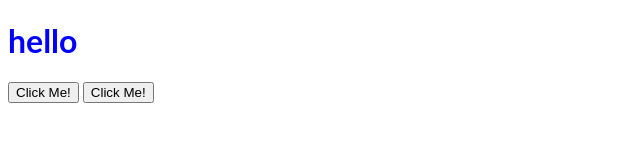
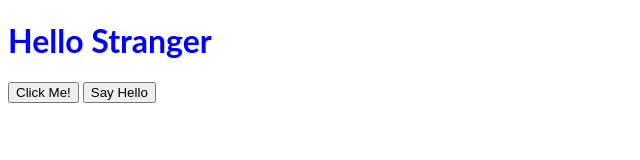
Before and after one commit to bhowmicksubrata/first-example, a website: page index.html in a window 1280 px wide. Both pictures are taken after a click on the element "The button Element". Shown: the whole page, without its empty margins (0-640 px from the left). Drawn offline with nearby package versions, Linux system fonts and the light colour scheme.

Commit message:
2 files modified

```diff
--- a/index.html
+++ b/index.html
@@ -9,9 +9,9 @@
 <body>
   <h1 id="my-heading">The button Element</h1>
 
+  <button type="button" id="jbutton">Click Me!</button>
+  <button type="button" onclick="sayhello()">Say Hello</button>
   <script src="script/first-script.js"></script>
-  <button type="button" id="jbutton">Click Me!</button>
-  <button type="button" onclick="sayhello()">Click Me!</button>
 </body>
 
 </html>
--- a/script/first-script.js
+++ b/script/first-script.js
@@ -1,16 +1,18 @@
 $("#jbutton").click(function() {
-  alert("The paragraph was clicked.");
+  alert("'Click Me!' button is clicked.");
+  console.log("'Click Me!' button is clicked.");
 });
 
 $("h1").click(function() {
-  console.log("Function called");
-  alert("The paragraph was clicked.");
+  console.log("H1 click called by jQuery.");
+  alert("H1 called by jQuery.");
+
   let exp = document.getElementById("my-heading");
-  exp.innerHTML = "hello";
+  exp.innerHTML = "Hello Stranger";
 
-  console.log("Function completed");
+  console.log("H1 click called completed");
 });
 
 function sayhello() {
-  console.log("button clicked.");
+  console.log("'Say Hello' button clicked.");
 }
```
